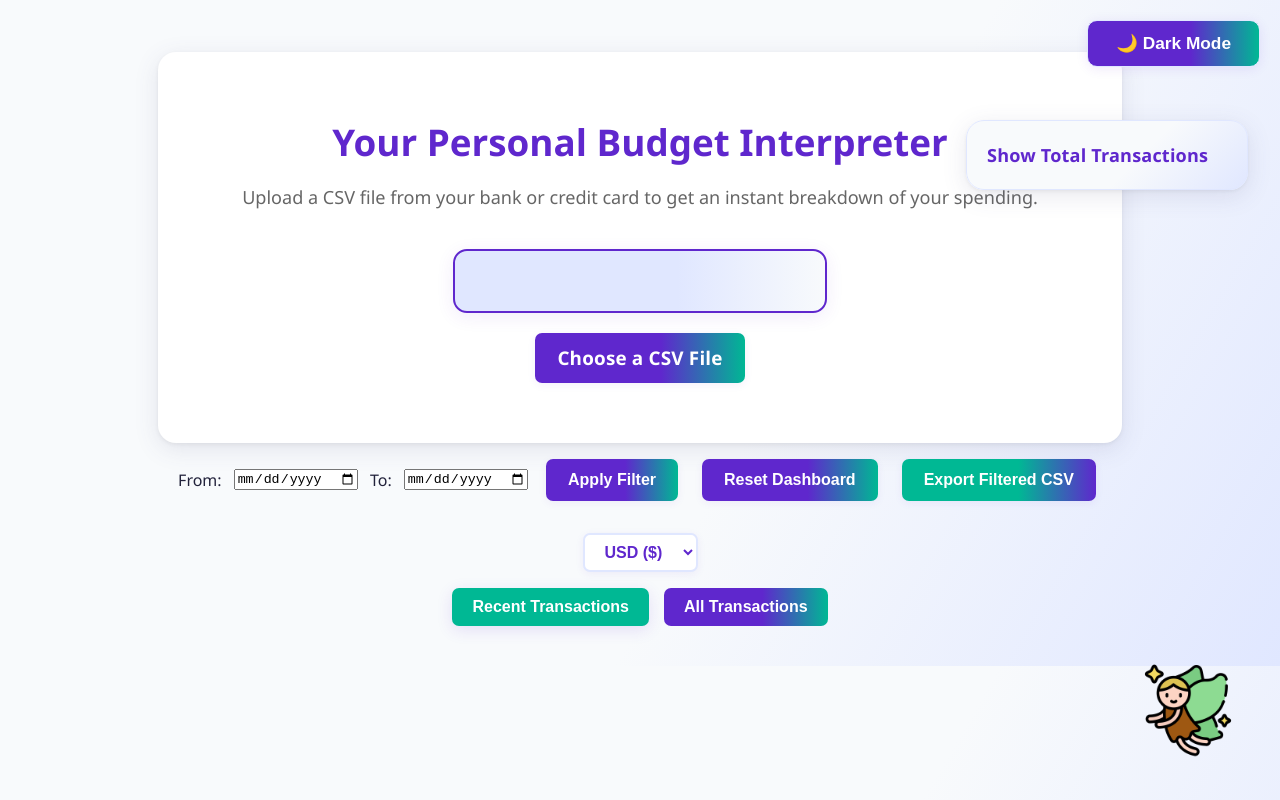
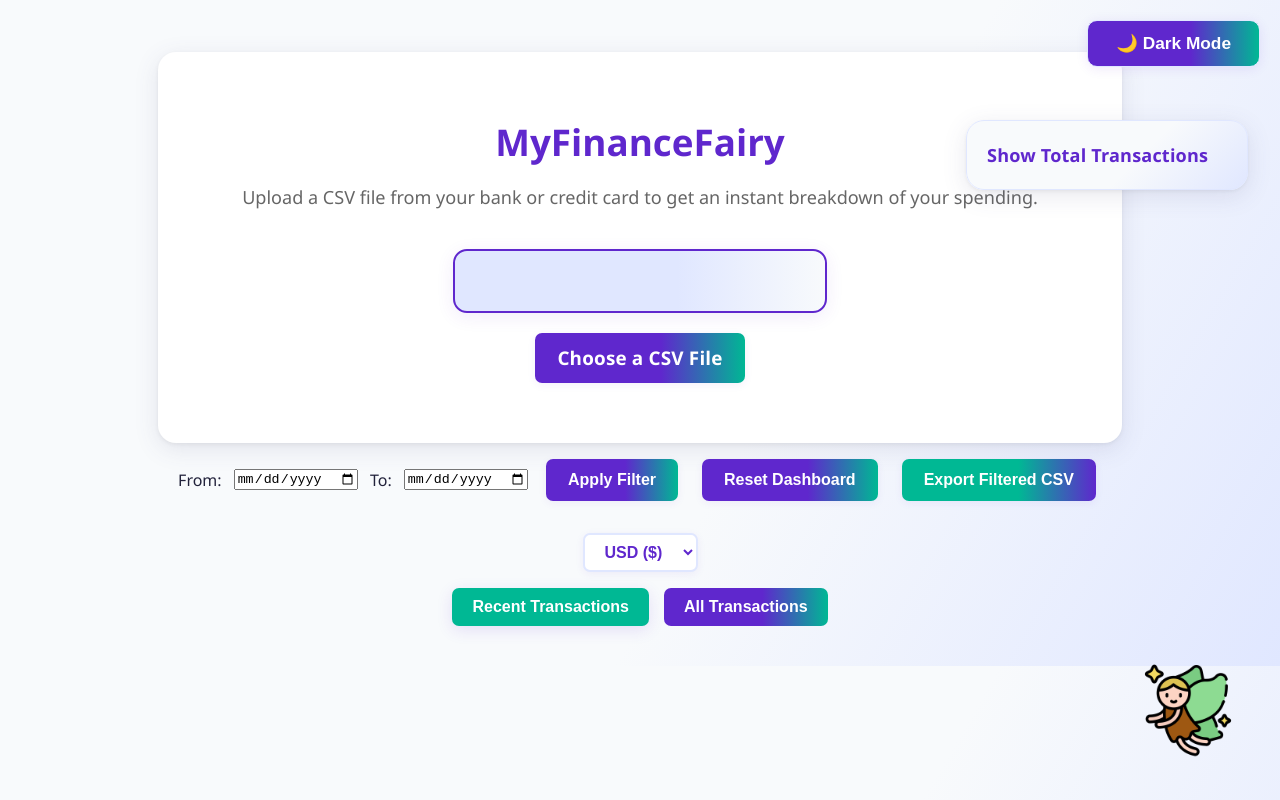
Before and after one commit to yndici/youthcodershack2025, a plain HTML site: page index.html in a window 1280 px wide. Drawn offline with nearby package versions, Linux system fonts and the light colour scheme; no server answers.

Commit message:
Update index.html

```diff
--- a/index.html
+++ b/index.html
@@ -14,7 +14,7 @@
 <body>
     <div class="container">
         <header>
-            <h1>Your Personal Budget Interpreter</h1>
+            <h1>MyFinanceFairy</h1>
             <p>Upload a CSV file from your bank or credit card to get an instant breakdown of your spending.</p>
         </header>
 
```
